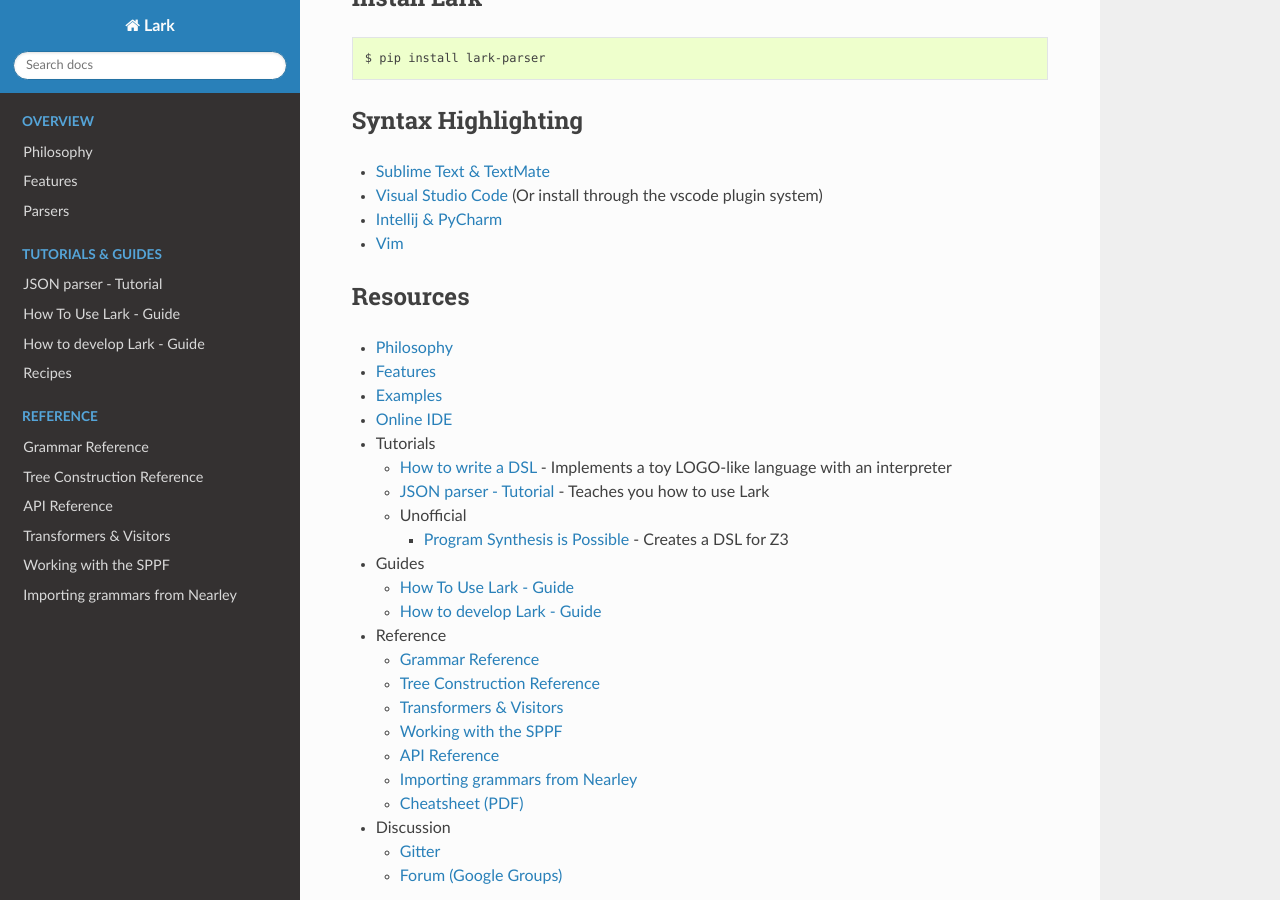
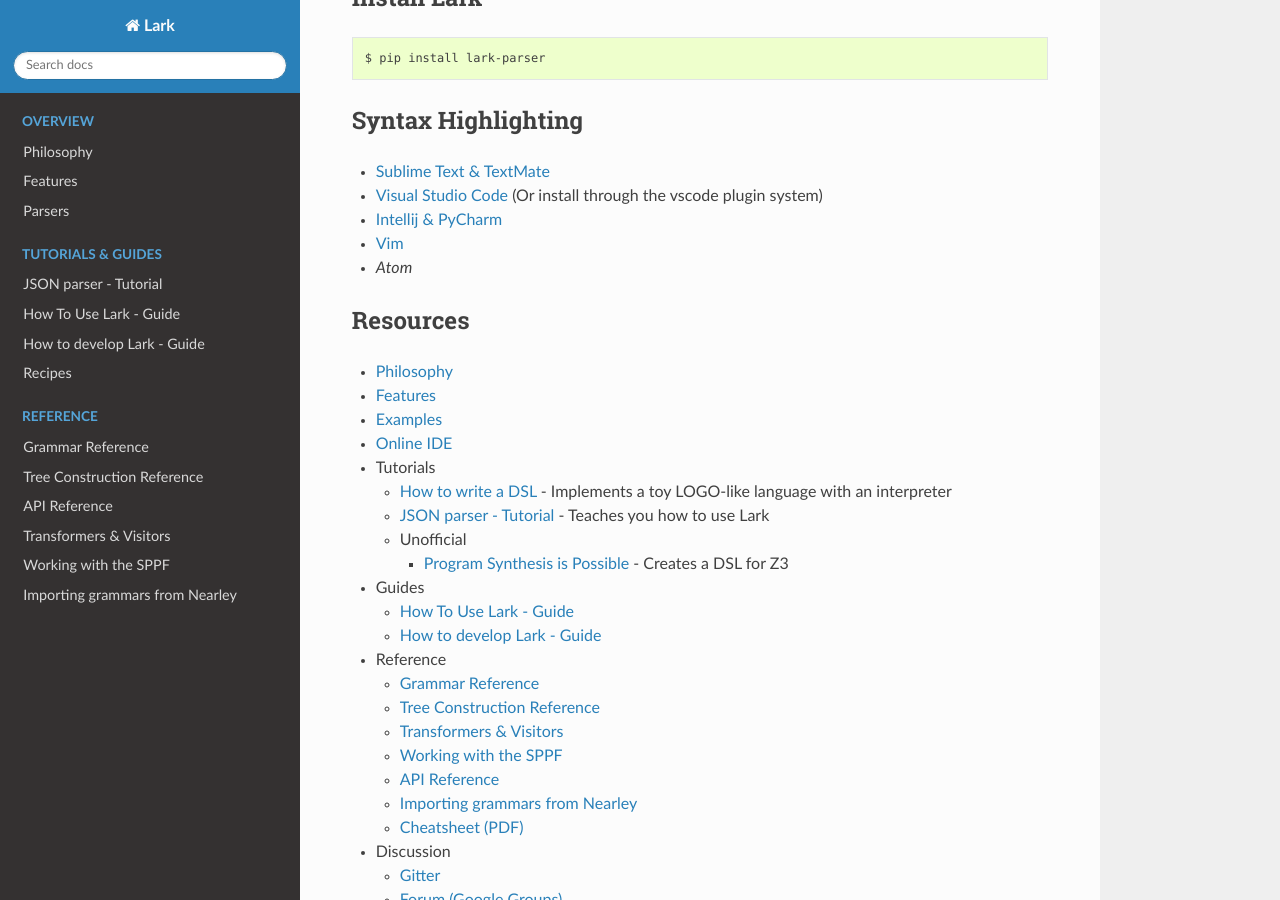
Before and after one commit to lark-parser/lark, a Sphinx documentation site: the page built from docs/index.rst, in a window 1280 px wide and 900 px high, scrolled down 395 px. Built offline with Sphinx 7.4.7 and the Read the Docs theme 2.0.0, drawn with Linux system fonts in a browser that asks for light colours; pages that are not in the unit, such as notebooks, are missing from menus.

Commit message:
Update docs index.rst
Added a link to Atom syntax highlighting

```diff
--- a/docs/index.rst
+++ b/docs/index.rst
@@ -65,11 +65,13 @@
 -  `Visual Studio Code`_ (Or install through the vscode plugin system)
 -  `Intellij & PyCharm`_
 -  `Vim`_
+-  `Atom`
 
 .. _Sublime Text & TextMate: https://github.com/lark-parser/lark_syntax
 .. _Visual Studio Code: https://github.com/lark-parser/vscode-lark
 .. _Intellij & PyCharm: https://github.com/lark-parser/intellij-syntax-highlighting
 .. _Vim: https://github.com/lark-parser/vim-lark-syntax
+.. _Atom: https://github.com/Alhadis/language-grammars
 
 Resources
 ---------
```
